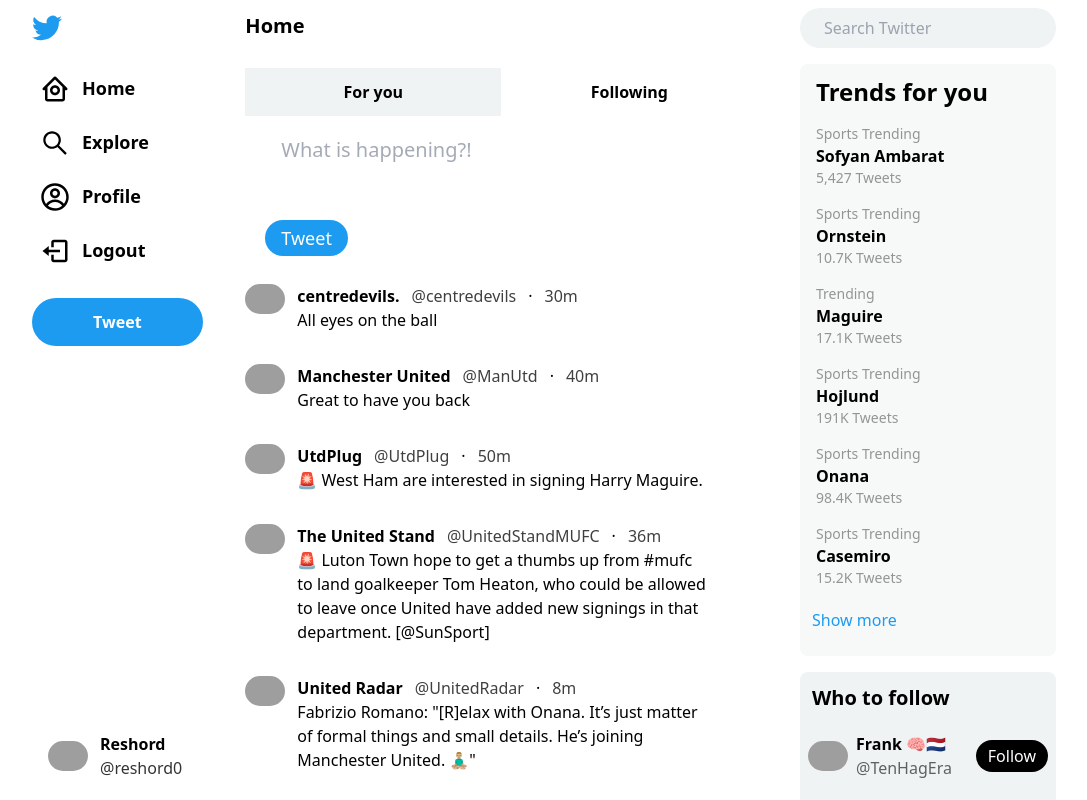
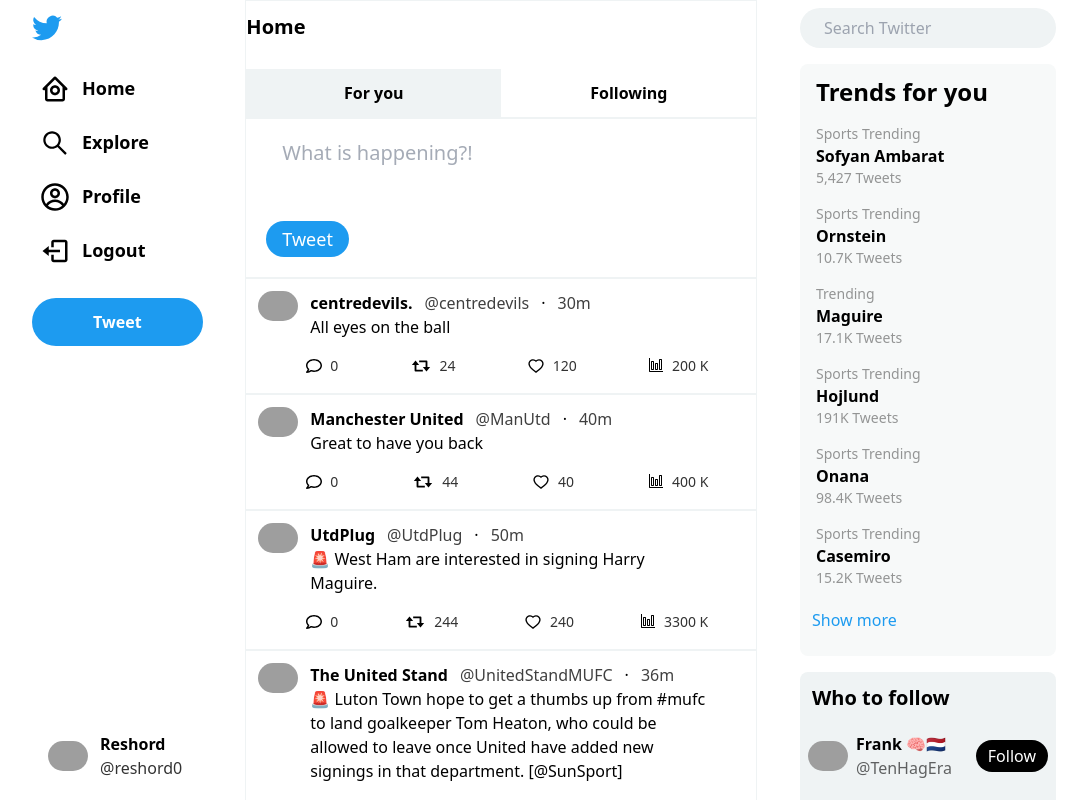
Before and after one commit to reshord/twitter-clone, a Next.js app: page / in a window 1280 px wide. Shown: the top 800 px of the page, without its empty margins (96-1183 px from the left). Built offline with nearby package versions, Linux system fonts and the light colour scheme; grey boxes are pictures that could not be loaded.

Commit message:
add border to content for me

```diff
--- a/app/components/Header.tsx
+++ b/app/components/Header.tsx
@@ -24,7 +24,11 @@
 
     return (
         <div
-            style={{backgroundColor: 'rgba(255, 255, 255, 0.85)', backdropFilter: 'blur(12px)'}}
+            style={{
+                backgroundColor: 'rgba(255, 255, 255, 0.85)',
+                backdropFilter: 'blur(12px)',
+                border: '1px solid rgb(239, 243, 244)'
+            }}
             className="w-full flex flex-col sticky top-0 z-40 ">
             <div className="font-bold text-xl my-3">
                 <span>{title}</span>
--- a/app/components/NavigationSidebar.tsx
+++ b/app/components/NavigationSidebar.tsx
@@ -43,10 +43,10 @@
 
 
     return (
-        <div className='flex flex-col h-screen justify-between py-3 w-1/6'>
-            <div className='sticky'>
+        <div className='flex flex-col justify-between py-3 w-1/6 h-screen'>
+            <div className=''>
                 <SidebarLogo />
-                <div className='my-6'>
+                <div className='my-6 '>
                     {sibarItems.map((item, index) => (
                         <SidebarItem key={index} icon={item.icon} label={item.label} url={item.url}/>
                     ))}
--- a/app/components/contentPost.tsx
+++ b/app/components/contentPost.tsx
@@ -1,4 +1,11 @@
-import Image from "next/image"
+'use client'
+
+import { useState } from "react"
+import {FaRegComment} from 'react-icons/fa'
+import {BiRepost} from 'react-icons/bi'
+import {AiOutlineHeart} from 'react-icons/ai'
+import {VscGraph} from 'react-icons/vsc'
+import { useRouter } from "next/navigation"
 
 interface ContentPostProps {
     avatar: string
@@ -8,6 +15,10 @@
     image?: string | string[]
     postTextContent: string
     postId: number
+    replies: number | undefined
+    reposts: number | undefined
+    likes: number | undefined
+    views: number | undefined
 }
 
 const ContentPost: React.FC<ContentPostProps> = (
@@ -18,12 +29,28 @@
         createdAt,
         postTextContent,
         image,
-        postId
+        postId,
+        replies,
+        reposts,
+        likes,
+        views
     }) => {
 
+    const [isHovered, setIsHovered] = useState<boolean>(false)
+    const router = useRouter()
+
     return (
-        <div className="flex flex-col mt-2 cursor-pointer">
-            <div className="flex ">
+        <div
+            onClick={() => router.push(`/reshord/status/${postId}`)}
+            style={{
+                backgroundColor: `${isHovered ? 'rgba(0,0,0,0.03)' : ''}`,
+                border: '1px solid rgb(239, 243, 244)'
+            }}
+            onMouseMove={() => setIsHovered(true)}
+            onMouseLeave={() => setIsHovered(false)}
+            className="flex flex-col cursor-pointer pl-3 pt-3"
+        >
+            <div className="flex">
                 <div className="mr-3 w-10">
                     <img className="rounded-full w-10" src={avatar} alt="" />
                 </div>
@@ -39,8 +66,23 @@
                     </div>
                 </div>
             </div>
-            <div className="px-16 my-3">
-                {/* <img src={} alt="" /> */}
+            <div className="flex justify-between w-full py-4 px-12">
+                <div className="flex items-center">
+                    <FaRegComment className="mr-2" />
+                    <span className="text-sm opacity-80 font-medium">{replies || 0}</span>
+                </div>
+                <div className="flex items-center">
+                    <BiRepost size={22} className="mr-2"/>
+                    <span className="text-sm opacity-80 font-medium">{reposts || 0}</span>
+                </div>
+                <div className="flex items-center">
+                    <AiOutlineHeart size={18} className="mr-2"/>
+                    <span className="text-sm opacity-80 font-medium">{likes || 0}</span>
+                </div>
+                <div className="flex items-center">
+                    <VscGraph  className="mr-2"/>
+                    <span className="text-sm opacity-80 font-medium">{views || 0} K</span>
+                </div>
             </div>
         </div>
      );
--- a/app/components/forMeContent.tsx
+++ b/app/components/forMeContent.tsx
@@ -11,7 +11,11 @@
             avatar: 'https://i.ibb.co/3krfKQK/image.png',
             createdAt: '30',
             postTextContent: 'All eyes on the ball',
-            image: ''
+            image: '',
+            comments: 9,
+            reposts: 24,
+            likes: 120,
+            view: 200
         },
         {
             postId: 2,
@@ -20,7 +24,11 @@
             avatar: 'https://i.ibb.co/sv1z9KB/image.png',
             createdAt: '40',
             postTextContent: 'Great to have you back',
-            image: ''
+            image: '',
+            comments: 19,
+            reposts: 44,
+            likes: 40,
+            view: 400
         },
         {
             postId: 3,
@@ -29,7 +37,11 @@
             avatar: 'https://i.ibb.co/yX9WMCZ/image.png',
             createdAt: '50',
             postTextContent: '🚨 West Ham are interested in signing Harry Maguire.',
-            image: ''
+            image: '',
+            comments: 119,
+            reposts: 244,
+            likes: 240,
+            view: 3300
         },
         {
             postId: 4,
@@ -38,7 +50,11 @@
             avatar: 'https://i.ibb.co/vwbq4Sy/image.png',
             createdAt: '36',
             postTextContent: '🚨 Luton Town hope to get a thumbs up from #mufc to land goalkeeper Tom Heaton, who could be allowed to leave once United have added new signings in that department. [@SunSport]',
-            image: ''
+            image: '',
+            comments: 129,
+            reposts: 244,
+            likes: 430,
+            view: 4400
         },
         {
             postId: 5,
@@ -46,14 +62,20 @@
             username: 'United Radar',
             avatar: 'https://i.ibb.co/VJ9QhXQ/image.png',
             createdAt: '8',
-            postTextContent: 'Fabrizio Romano: "[R]elax with Onana. It’s just matter of formal things and small details. He’s joining Manchester United. 🧘🏼‍♂️"'
+            postTextContent: 'Fabrizio Romano: "[R]elax with Onana. It’s just matter of formal things and small details. He’s joining Manchester United. 🧘🏼‍♂️"',
+            replies: 219,
+            reposts: 244,
+            likes: 240,
+            view: 700
         },
     ]
 
     return (
         <div className="flex flex-col">
             <MyNewsInput />
-            <div>
+            <div
+                className=" flex flex-col"
+            >
                 {posts.map(post => (
                     <ContentPost
                         key={post.postId}
@@ -64,6 +86,10 @@
                         image={post.image}
                         postTextContent={post.postTextContent}
                         createdAt={post.createdAt}
+                        replies={post.replies}
+                        views={post.view}
+                        reposts={post.reposts}
+                        likes={post.likes}
                     />
                 ))}
             </div>
--- a/app/components/myNewsInput.tsx
+++ b/app/components/myNewsInput.tsx
@@ -23,6 +23,7 @@
 
     return (
         <div
+            style={{border: '1px solid rgb(239, 243, 244)'}}
             className="w-full h-40 p-5 flex flex-col justify-between"
             ref={inputBlockRef}
         >
--- a/app/components/searchInput.tsx
+++ b/app/components/searchInput.tsx
@@ -4,7 +4,7 @@
 const SearchInput = () => {
 
     return (
-        <div style={{backgroundColor: 'rgb(239, 243, 244)'}} className='flex items-center py-2 px-4 rounded-full outline-slate-700'>
+        <div style={{backgroundColor: 'rgb(239, 243, 244)'}} className='flex sticky t-0 items-center py-2 px-4 rounded-full outline-slate-700'>
             <AiOutlineSearch size={20} className='relative mr-2'/>
             <input placeholder='Search Twitter' className='abosulte bg-transparent outline-none' type="text" />
         </div>
--- a/app/layout.tsx
+++ b/app/layout.tsx
@@ -20,7 +20,7 @@
   return (
     <html lang="en">
       <body className="">
-        <div className="w-4/5 h-screen m-auto ">
+        <div className="w-4/5 m-auto ">
           <div className='flex justify-between'>
             <NavigationSidebar />
               {children}
--- /dev/null
+++ b/pages/auth/index.tsx
@@ -0,0 +1,9 @@
+const AuthPage = () => {
+    return (
+        <div>
+            auth
+        </div>
+     );
+}
+
+export default AuthPage;
```
